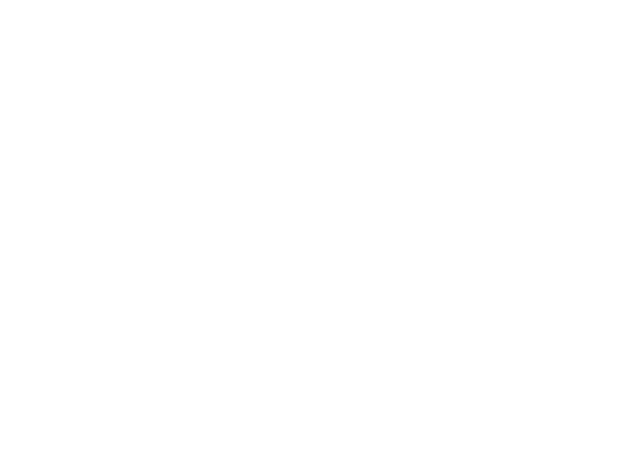
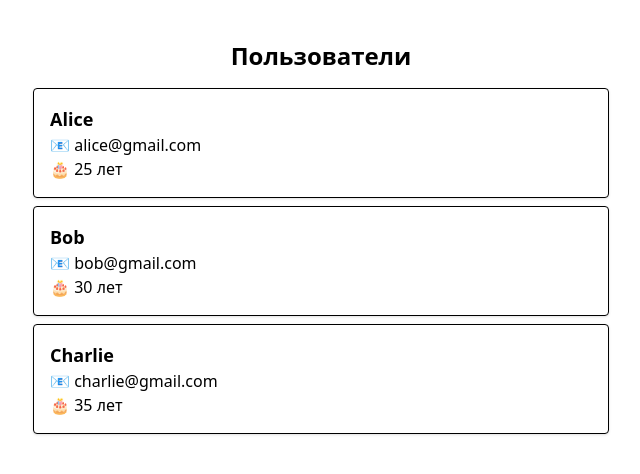
Before and after one commit to klimenko2233/react-course, a React (Vite) app: page / in a window 1280 px wide. Shown: the top 474 px of the page, without its empty margins (319-959 px from the left). Built offline with nearby package versions, Linux system fonts and the light colour scheme.

Commit message:
additional task with prop

```diff
--- a/src/App.tsx
+++ b/src/App.tsx
@@ -1,10 +1,18 @@
 import './App.css'
+import React from "react";
+import {usersArray} from "./data/users.ts";
+import {UserCard} from "./components/UserCard.tsx";
+import type {IUser} from "./model/IUser.ts";
 
-function App() {
+const App:React.FC =()=> {
   return (
-    <>
-    </>
-  )
+      <div className="max-w-xl mx-auto mt-10">
+        <h1 className="text-2xl font-bold mb-4 text-center">Пользователи</h1>
+        {usersArray.map((card:IUser, index:number) => (
+            <UserCard key={index} card={card} />
+        ))}
+      </div>
+  );
 }
 
 export default App
--- /dev/null
+++ b/src/components/UserCard.tsx
@@ -0,0 +1,15 @@
+import React from 'react';
+import type {IUser} from '../model/IUser.ts';
+interface Prop {
+    card:IUser;
+}
+
+export const UserCard:React.FC<Prop> = ({card}) => {
+    return (
+        <div className="border p-4 mb-2 rounded shadow">
+            <h3 className="font-bold text-lg">{card.name}</h3>
+            <p>📧 {card.email}</p>
+            <p>🎂 {card.age} лет</p>
+        </div>
+    );
+};
--- /dev/null
+++ b/src/data/users.ts
@@ -0,0 +1,6 @@
+import type {IUser} from "../model/IUser.ts";
+export const usersArray: IUser[] = [
+    { name: 'Alice', age: 25, email: 'alice@gmail.com' },
+    { name: 'Bob', age: 30, email: 'bob@gmail.com' },
+    { name: 'Charlie', age: 35, email: 'charlie@gmail.com' },
+];
--- /dev/null
+++ b/src/model/IUser.ts
@@ -0,0 +1,5 @@
+export interface IUser {
+    name: string;
+    age: number;
+    email: string;
+}
```
